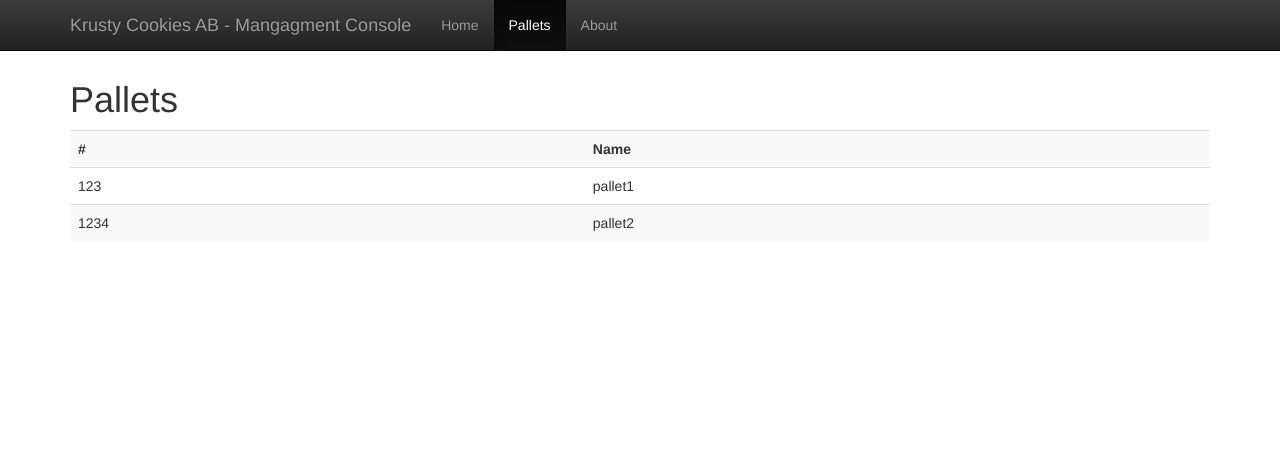
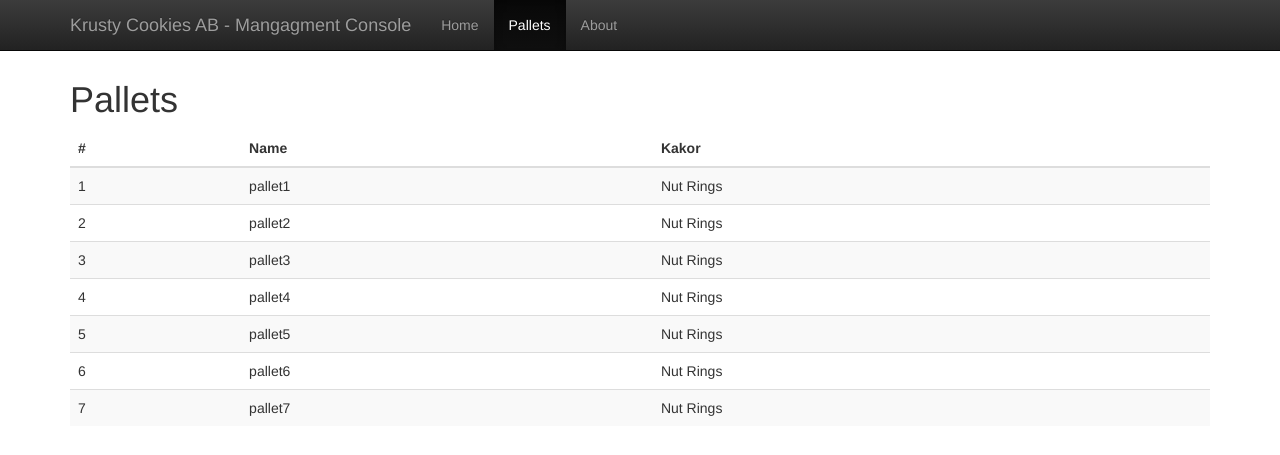
Before and after one commit to ada10fl2/EDA216_Krusty, a PHP site: page /pallets.php in a window 1280 px wide. Shown: the top 455 px of the page. Run offline with PHP 8.4, Linux system fonts and the light colour scheme; some libraries are stand-ins or nearby versions.

Commit message:
Added pallets in palletspage

```diff
--- a/pallets.php
+++ b/pallets.php
@@ -1,16 +1,32 @@
 <?php $page = "pallets"; include "includes/header.php"; ?>
 	<h1>Pallets</h1>
-<?php $items= array( array("name" => "pallet1", "id" => 123), array("name" => "pallet2", "id" => 1234) ); ?>
+	<?php
+		$items= array(
+			array("name" => "pallet1", "id" => 1, "product" => "Nut Rings"),
+			array("name" => "pallet2", "id" => 2, "product" => "Nut Rings"),
+			array("name" => "pallet3", "id" => 3, "product" => "Nut Rings"),
+			array("name" => "pallet4", "id" => 4, "product" => "Nut Rings"),
+			array("name" => "pallet5", "id" => 5, "product" => "Nut Rings"),
+			array("name" => "pallet6", "id" => 6, "product" => "Nut Rings"),
+			array("name" => "pallet7", "id" => 7, "product" => "Nut Rings")
+		);
+	?>
 	<table class="table table-striped">
+		<thead>
 			<tr>
 				<th>#</th>
 				<th>Name</th>
+				<th>Kakor</th>
 			</tr>
+		</thead>
+		<tbody>
 			<?php foreach($items as $i){ ?>
 			<tr>
 				<td><?= $i['id'] ?></td>
 				<td><?= $i['name'] ?></td>
+				<td><?= $i['product'] ?></td>
 			</tr>
 			<?php } ?>
+		</tbody>
 	</table>
 <?php include "includes/footer.php"; ?>
```
Lines whose indentation alone changed are shown as unchanged.
